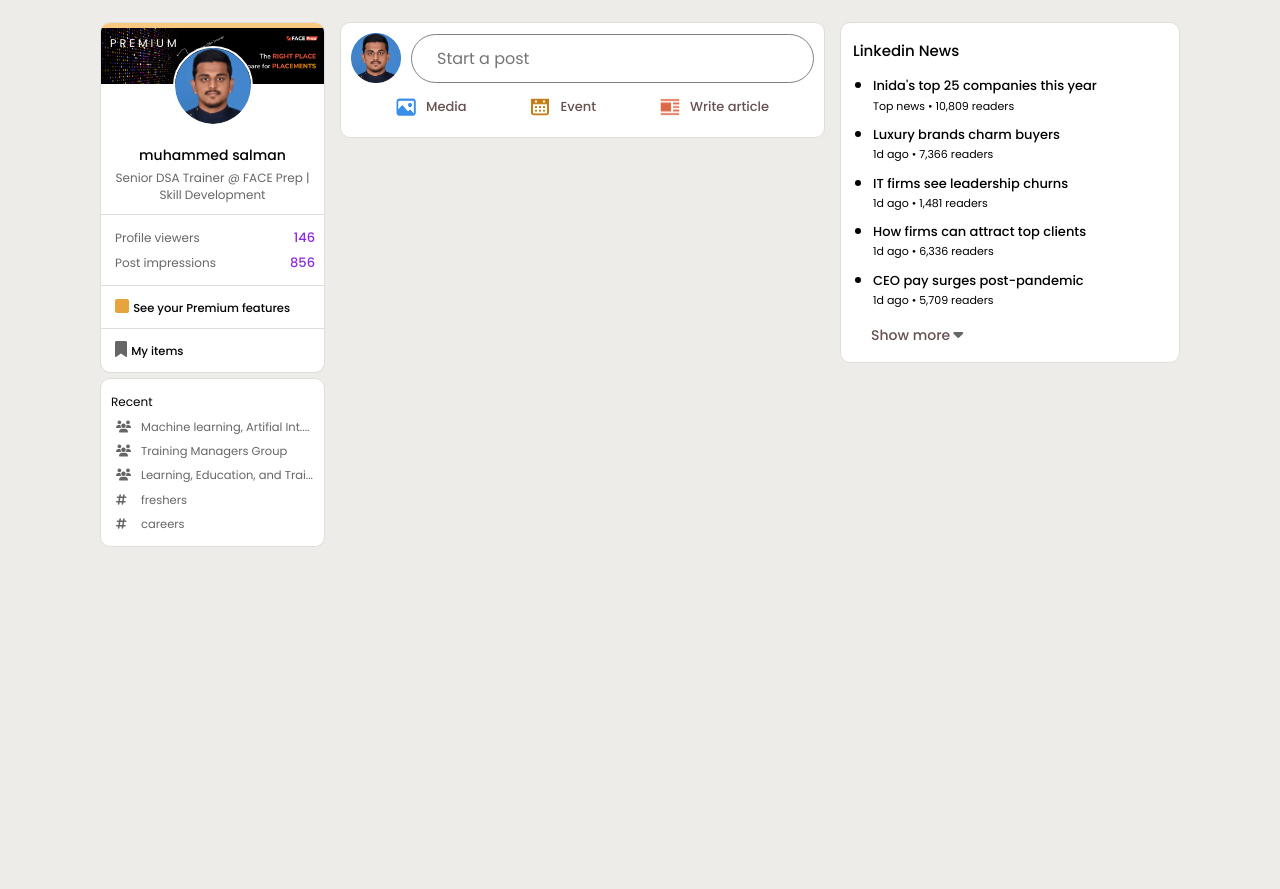
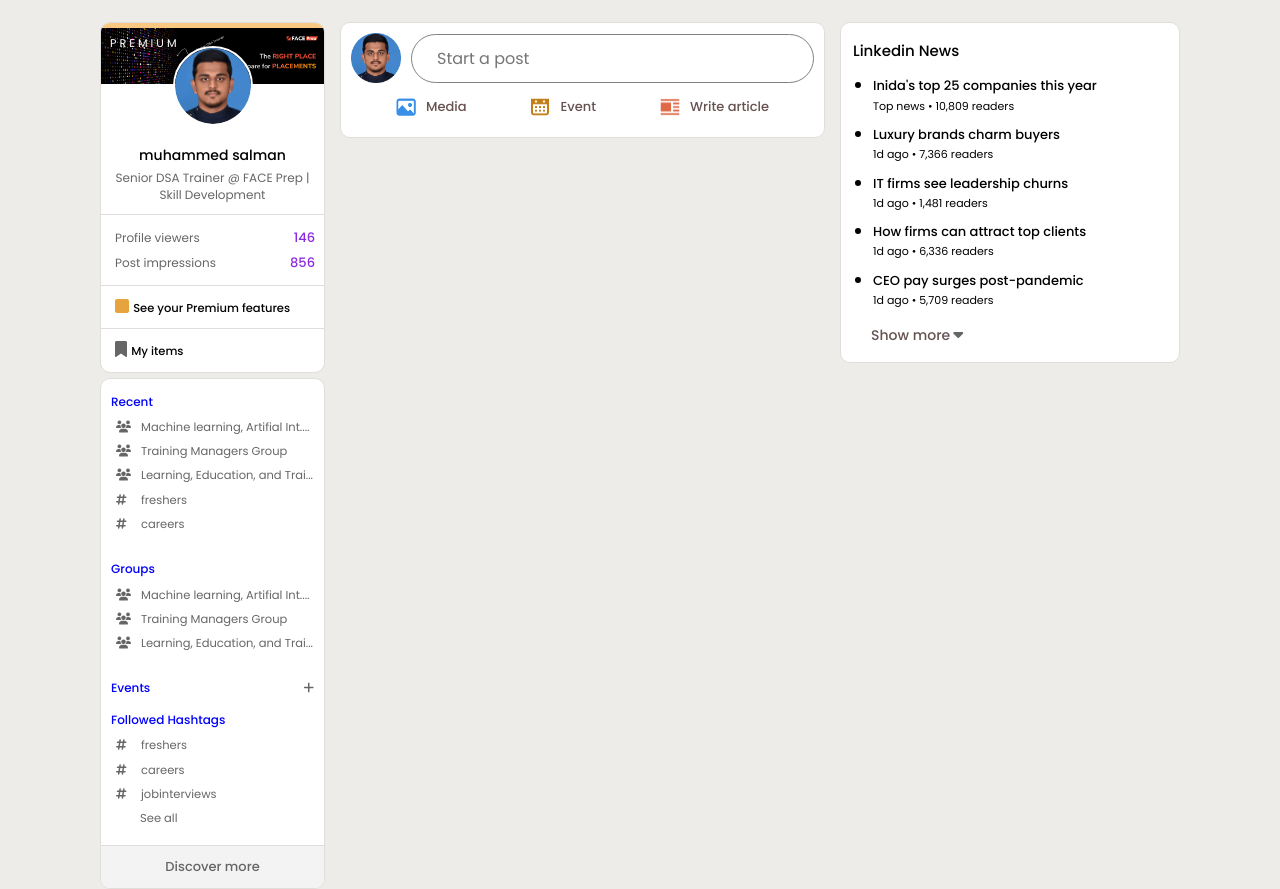
Before and after one commit to MuhammedSalman-Trainer/LinkedinClone, a plain HTML site: page index.html in a window 1280 px wide. Shown: the part 70-959 px from the top of the page. Before the commit the page ends 800 px from the top, so only its background shows below. Drawn offline with Linux system fonts and the light colour scheme.

Commit message:
update25-4

```diff
--- a/index.html
+++ b/index.html
@@ -119,13 +119,32 @@
 
             </section>
             <section class="others">
-                <div class="recent">
+                <div class="recent other-elt">
                     <h3>Recent</h3>
                     <p><i class="fa-solid fa-users"></i>Machine learning, Artifial Int....</p>
                     <p><i class="fa-solid fa-users"></i>Training Managers Group</p>
                     <p><i class="fa-solid fa-users"></i>Learning, Education, and Trai...</p>
                     <p><i class="fa-solid fa-hashtag"></i>freshers</p>
                     <p><i class="fa-solid fa-hashtag"></i>careers</p>
+                </div>
+                <div class="groups other-elt">
+                    <h3>Groups</h3>
+                    <p><i class="fa-solid fa-users"></i>Machine learning, Artifial Int....</p>
+                    <p><i class="fa-solid fa-users"></i>Training Managers Group</p>
+                    <p><i class="fa-solid fa-users"></i>Learning, Education, and Trai...</p>
+                </div>
+                <div class="event other-elt">
+                    <h3>Events</h3><i class="fa-solid fa-plus"></i>
+                </div>
+                <div class="f-htags">
+                    <h3>Followed Hashtags</h3>
+                    <p><i class="fa-solid fa-hashtag"></i>freshers</p>
+                    <p><i class="fa-solid fa-hashtag"></i>careers</p>
+                    <p><i class="fa-solid fa-hashtag"></i>jobinterviews</p>
+                    <p id="see">See all</p>
+                </div>
+                <div class="discover">
+                    <h>Discover more</h>
                 </div>
             </section>
         </section>
--- a/styles.css
+++ b/styles.css
@@ -337,6 +337,7 @@ nav .wrapper {
 
 .others{
   height: fit-content;
+  padding-top:5px;
   border: 1px solid #dfdeda;
   background-color: white;
   border-radius: 10px;
@@ -347,13 +348,21 @@ nav .wrapper {
   overflow: hidden;
   align-items: center;
 }
+#see{
+  padding-left: 39px;
+}
 .others h3{
   padding-left: 10px;
-  margin-top :15px;
-  padding-bottom: 5px;;
+  padding-bottom: 5px;
   font-size: 12px;
-  font-weight: 400;
+  font-weight: 500;
+  color:blue;
 }
+
+.others h3:hover{
+  text-decoration: underline;
+}
+
 .fa-users{
   padding-right:10px;
   font-size: 12px;
@@ -373,9 +382,45 @@ nav .wrapper {
   padding-bottom:4px;
   font-size: 11.5px;
 }
-.recent{
-  margin-bottom:10px;
+
+.others p:hover{
+  background-color:#edf3f8;
 }
+
+.fa-plus{
+  font-size: 12px;
+}
+.event{
+  display: inline-flex;
+  justify-content:space-between;
+  align-items: center;
+  padding-right: 10px;
+}
+.event h3{
+  padding-bottom: 0px;;
+}
+.other-elt{
+  padding-top:10px;
+  padding-bottom:10px;
+}
+.f-htags{
+  margin-bottom: 10px;
+}
+.discover{
+  border-top: 1px solid #dfdeda;
+  display: inline-flex;
+  justify-content: center;
+  align-items: center;
+  background-color: #f3f3f3;
+}
+.discover h{
+  padding: 12px;
+  font-size: 13px;
+  font-weight: 500;
+  color:#666666
+}
+
+
 
 /*middle style
 ---------------------------------------------------------------- */
```
